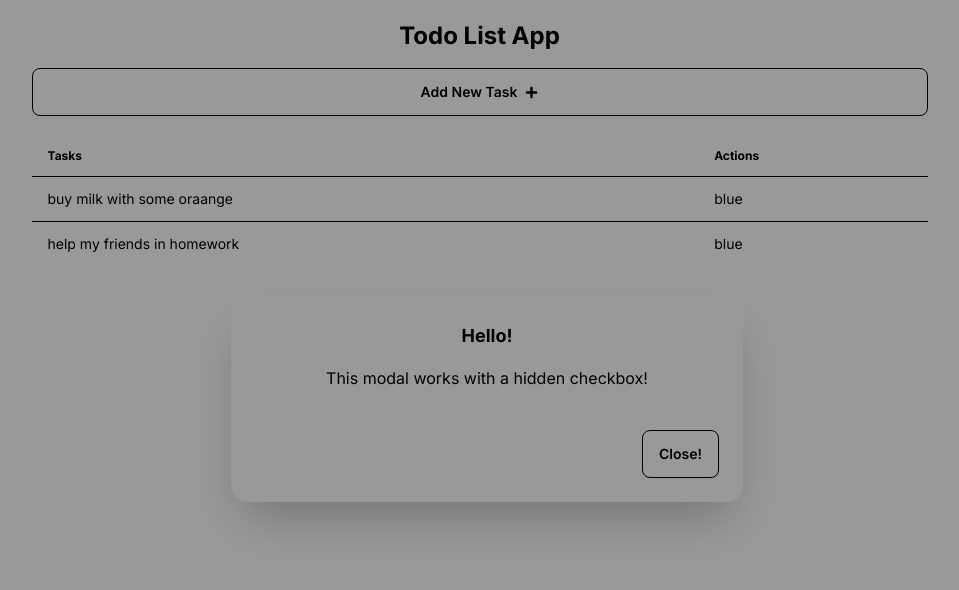
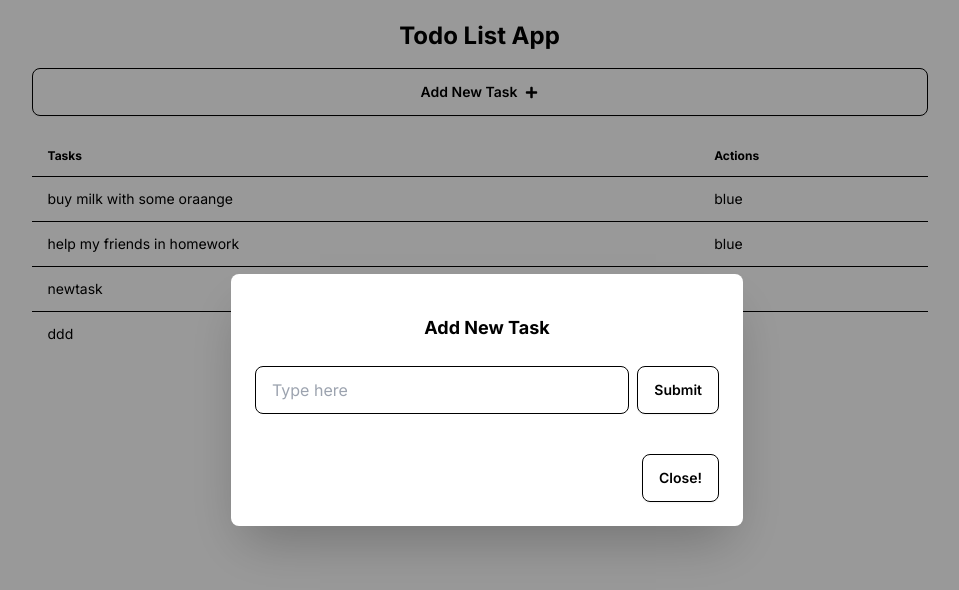
Before and after one commit to abdullahmiraz/nextjs-todo-app, a Next.js app: page / in a window 1280 px wide. Both pictures are taken after a click on the button "Add New Task". Shown: the top 590 px of the page, without its empty margins (153-1112 px from the left). Built offline with nearby package versions, Linux system fonts and the light colour scheme; data requests are answered from the project's data file.

Commit message:
added input form with data input, modal close working

```diff
--- a/api.ts
+++ b/api.ts
@@ -1,3 +1,4 @@
+import { todo } from "node:test";
 import { ITask } from "./types/tasks"
 
 const baseUrl = `http://localhost:3001`
@@ -7,3 +8,16 @@ export const getAllTodos = async (): Promise<ITask[]>=>{
     const todos = await res.json();
     return todos;
 }
+
+export const addTodo = async(todo: ITask): Promise<ITask>=>{
+    const res = await fetch(`${baseUrl}/tasks`, {
+        method: 'POST'   ,
+        headers: {
+            'Content-Type': 'application/json'
+        }   ,
+        body : JSON.stringify(todo)
+    })
+
+    const newTodo = await res.json();
+    return newTodo ;
+}
--- a/app/components/AddTask.tsx
+++ b/app/components/AddTask.tsx
@@ -1,10 +1,23 @@
 "use client";
-import React, { useState } from "react";
+import React, { FormEventHandler, useState } from "react";
 import { FaPlus } from "react-icons/fa";
 import Modal from "./Modal";
+import { addTodo } from "@/api";
 
 const AddTask = () => {
   const [modalOpen, setModalOpen] = useState<boolean>(false);
+  const [newTaskValue, setNewTaskValue] = useState<string>("");
+
+  const handleSubmitNewTodo: FormEventHandler<HTMLFormElement> = async (e) => {
+    e.preventDefault();
+    await addTodo({
+      id: "3",
+      text: newTaskValue,
+    });
+    setNewTaskValue("");
+    setModalOpen(false);
+  };
+
   return (
     <div>
       <button
@@ -15,7 +28,21 @@ const AddTask = () => {
       </button>
 
       <Modal modalOpen={modalOpen} setModalOpen={setModalOpen}>
-        Modal for add todo
+        <form onSubmit={handleSubmitNewTodo}>
+          <h3 className="font-bold text-lg">Add New Task</h3>
+          <div className="modal-action">
+            <input
+              value={newTaskValue}
+              onChange={(e) => setNewTaskValue(e.target.value)}
+              type="text"
+              placeholder="Type here"
+              className="input input-bordered w-full "
+            />
+            <button type="submit" className="btn">
+              Submit
+            </button>
+          </div>
+        </form>
       </Modal>
     </div>
   );
--- a/app/components/Modal.tsx
+++ b/app/components/Modal.tsx
@@ -2,19 +2,28 @@ import React from "react";
 
 interface ModalProps {
   modalOpen: boolean;
-  setModalOpen: (open: boolean) => boolean | void;
+  setModalOpen: (open: boolean) => void;
+  children: React.ReactNode;
 }
 
-const Modal: React.FC<ModalProps> = ({ modalOpen, setModalOpen }) => {
+const Modal: React.FC<ModalProps> = ({ modalOpen, setModalOpen, children }) => {
   return (
     <div className={`modal ${modalOpen ? "modal-open" : ""}`} role="dialog">
-      <div className="modal-box">
-        <h3 className="font-bold text-lg">Hello!</h3>
-        <p className="py-4">This modal works with a hidden checkbox!</p>
+      <div
+        className="modal-overlay fixed  bg-black bg-opacity-50" // add inset-0 ; closes by bg
+        onClick={() => setModalOpen(false)}
+      ></div>
+
+      <div
+        className={`modal-box bg-white rounded-lg p-6 transform transition-transform ${
+          modalOpen ? "scale-100" : "scale-0"
+        }`}
+      >
+        <p className="py-4">{children}</p>
         <div className="modal-action">
-          <label onClick={() => setModalOpen(false)} className="btn">
+          <button onClick={() => setModalOpen(false)} className="btn">
             Close!
-          </label>
+          </button>
         </div>
       </div>
     </div>
--- a/data/todos.json
+++ b/data/todos.json
@@ -7,6 +7,14 @@
     {
       "id": "2",
       "text": "help my friends in homework"
+    },
+    {
+      "id": "3",
+      "text": "newtask"
+    },
+    {
+      "id": "3",
+      "text": "ddd"
     }
   ]
 }
```
